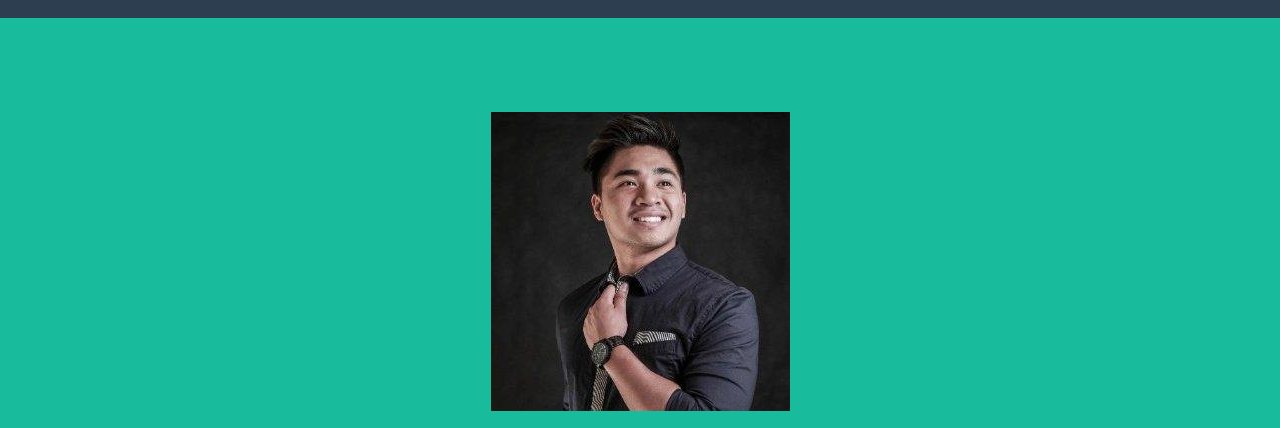
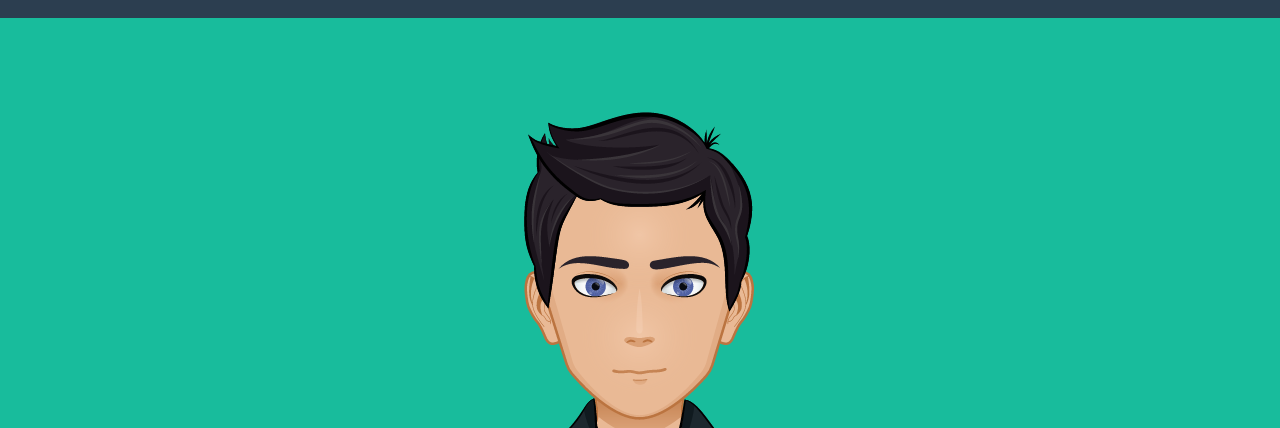
Before and after one commit to JustBriones/justbriones.github.io, a website with bundled scripts: page index.html in a window 1280 px wide. Shown: the part 88-516 px from the top of the page. Built offline with nearby package versions, Linux system fonts and the light colour scheme.

Commit message:
added new avatar and links to linkedin and github

```diff
--- a/index.html
+++ b/index.html
@@ -8,7 +8,7 @@
     <meta name="description" content="">
     <meta name="author" content="">
 
-    <title>Freelancer - Start Bootstrap Theme</title>
+    <title>Justin Briones - Web Developer</title>
 
     <!-- Bootstrap core CSS -->
     <link href="vendor/bootstrap/css/bootstrap.min.css" rel="stylesheet">
@@ -64,7 +64,7 @@
     <!-- Header -->
     <header class="masthead">
         <div class="container">
-            <img class="img-fluid" src="img/profile.jpg" alt="">
+            <img class="img-fluid" src="img/profile.png" alt="">
             <div class="intro-text">
                 <span class="name">Justin Briones</span>
                 <hr class="star-light">
@@ -249,15 +249,6 @@
                 </div>
             </div>
         </div>
-        <!-- <div class="footer-below">
-            <div class="container">
-                <div class="row">
-                    <div class="col-lg-12">
-                        Copyright &copy; Your Website 2017
-                    </div>
-                </div>
-            </div>
-        </div> -->
     </footer>
 
     <!-- Scroll to Top Button (Only visible on small and extra-small screen sizes) -->
```
Also changed, not shown: img/profile.jpg (deleted), img/profile.png (added).
